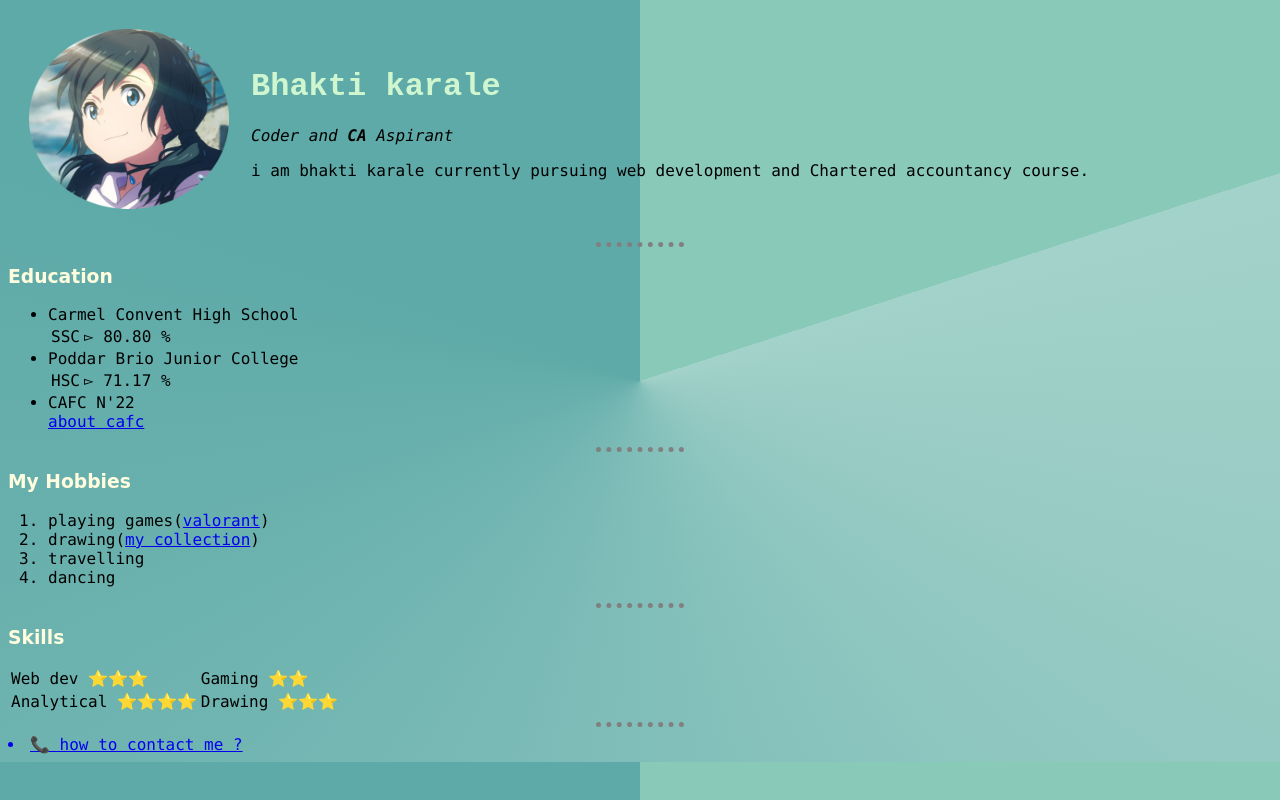
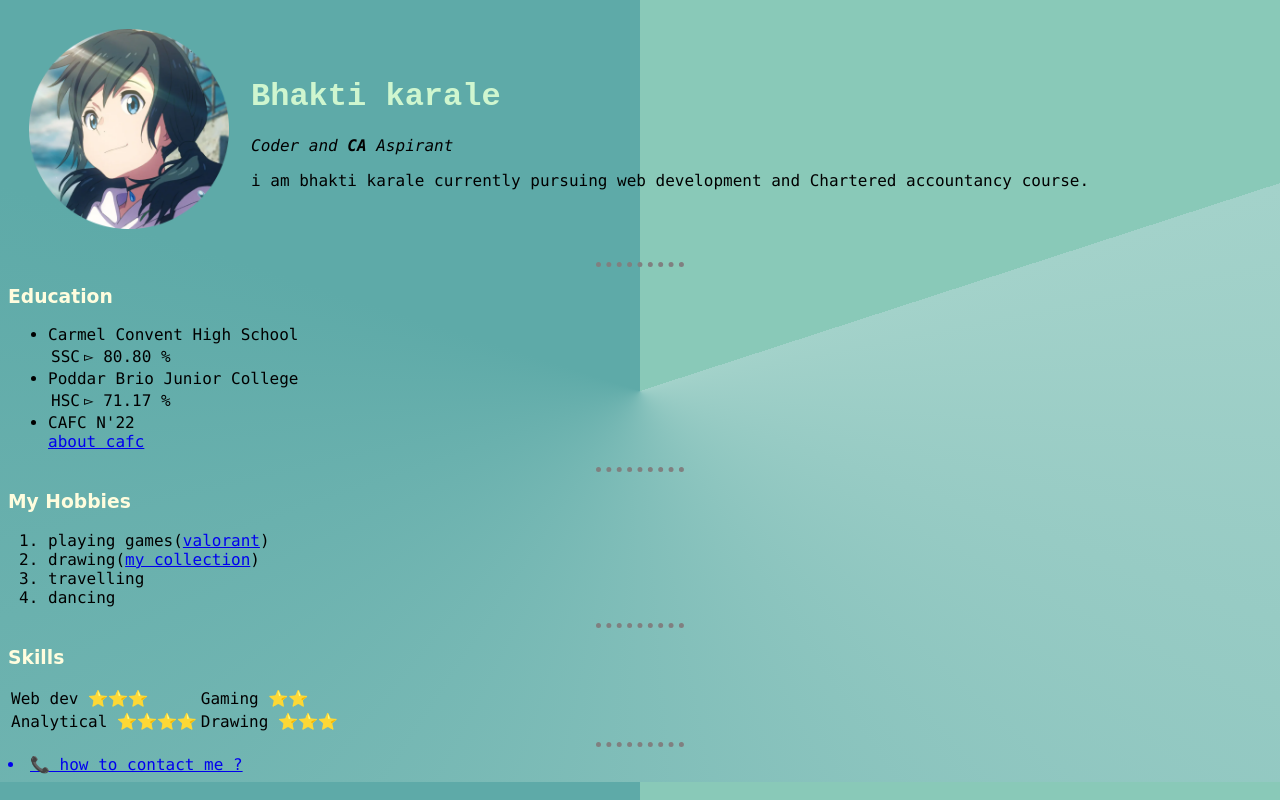
Before and after one commit to itkahb315/HTML-Personal-site, a plain HTML site: page index.html in a window 1280 px wide. Drawn offline with Linux system fonts and the light colour scheme; a web font is replaced by a local one.

Commit message:
styles.css

```diff
--- a/CSS/styles.css
+++ b/CSS/styles.css
@@ -1,5 +1,5 @@
 body{
-      background: conic-gradient(#89C9B8 20%,#A3D2CA 20%,#5EAAA8 80%)
+    background: conic-gradient(#89C9B8 20%,#A3D2CA 20%,#5EAAA8 80%)
     }
     hr{
       background-color:none;
@@ -12,9 +12,9 @@ body{
       width:7%;
     }
 
-   /* img{
+   img{
       height: 200px
-  } */
+  }
   h1{
   color:#CFF6CF;
   font-family: '	Courier New', monospace;
--- a/index.html
+++ b/index.html
@@ -32,7 +32,7 @@
  <!--style="background: conic-gradient(#89C9B8 20%,#A3D2CA 20%,#5EAAA8 80%)"-->
   <table cellspacing="20">
     <tr>
-      <td> <img src="profile-modified.png" width="200" height="180" /> <!--width="200" height="180"-->
+      <td> <img src="profile-modified.png"/> <!--width="200" height="180"-->
         <!--img src="https://media.wired.com/photos/5e331ce57003ef0008170da0/1:1/w_1080,h_1080,c_limit/Culture_Weathering_4.jpg" alt="profile" width="200" height="180"-->
         <!--img src="bhakti photo.jpg" width="40" height="50"/-->
         <!--img src=""C:\Users\Bhakti\Downloads\bhakti downloads\bhakti photo.jpg"" alt="bhakti profile photo"-->
```
